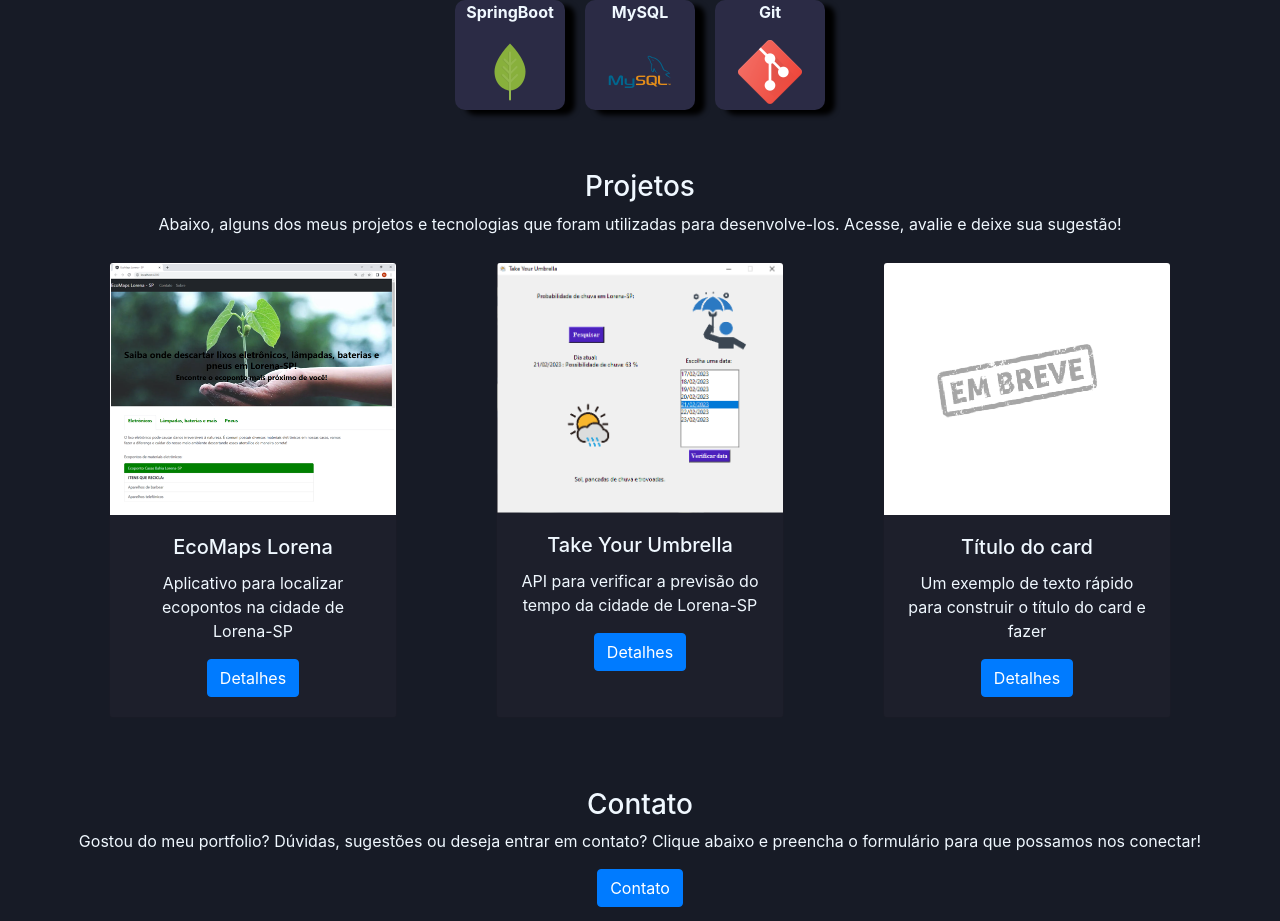
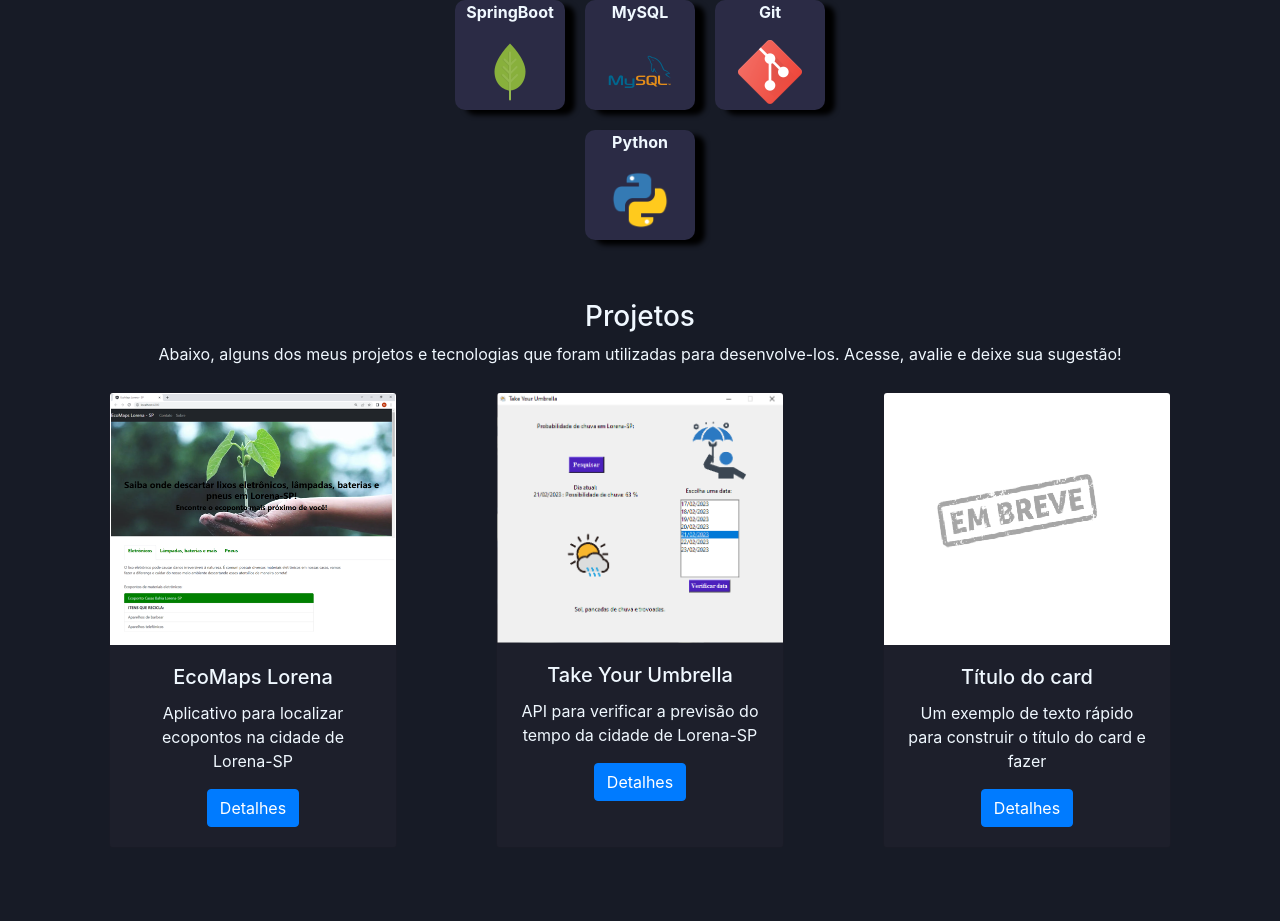
Before and after one commit to MarcosViniciusR/PortfolioWeb, an Angular app: page / in a window 1280 px wide. Shown: the part 1738-2659 px from the top of the page. Built offline with nearby package versions, Linux system fonts and the light colour scheme.

Commit message:
add python

```diff
--- a/src/app/home/home.component.html
+++ b/src/app/home/home.component.html
@@ -153,6 +153,15 @@
                     <p><strong style="color:aqua">Git:</strong> Versionamento de código</p>
                 </div>
 
+                <div class="bloco" id="python" (click)="onClick(10)">
+                    <p><strong>Python</strong></p>
+                    <img src="./assets/imagens/python.png" alt="Python" width="60px">
+                </div>
+
+                <div [class.descricao]="hiddenPython">
+                    <p><strong style="color:aqua">Python:</strong> Lógica de programação, consumo de API, Análise de dados</p>
+                </div>
+
             </div>
         </div>
 
--- a/src/app/home/home.component.ts
+++ b/src/app/home/home.component.ts
@@ -18,6 +18,7 @@ export class HomeComponent {
   hiddenSpring:boolean = true;
   hiddenMysql:boolean = true;
   hiddenGit:boolean = true;
+  hiddenPython:boolean = true;
 
   onClick(valor:number){
     if(valor == 1){
@@ -104,6 +105,16 @@ export class HomeComponent {
       this.hiddenGit = !this.hiddenGit;
     }
 
+    if(valor == 10){
+      let elemento:any = document.getElementById('python')
+      if(elemento.style.backgroundColor != 'dodgerblue'){
+        elemento.style.backgroundColor = 'dodgerblue';
+      }else{
+        elemento.style.backgroundColor = '#2B2B45';
+      }
+      this.hiddenPython = !this.hiddenPython;
+    }
+
   }
 
 
```
Also changed, not shown: src/assets/imagens/python.png (added).
